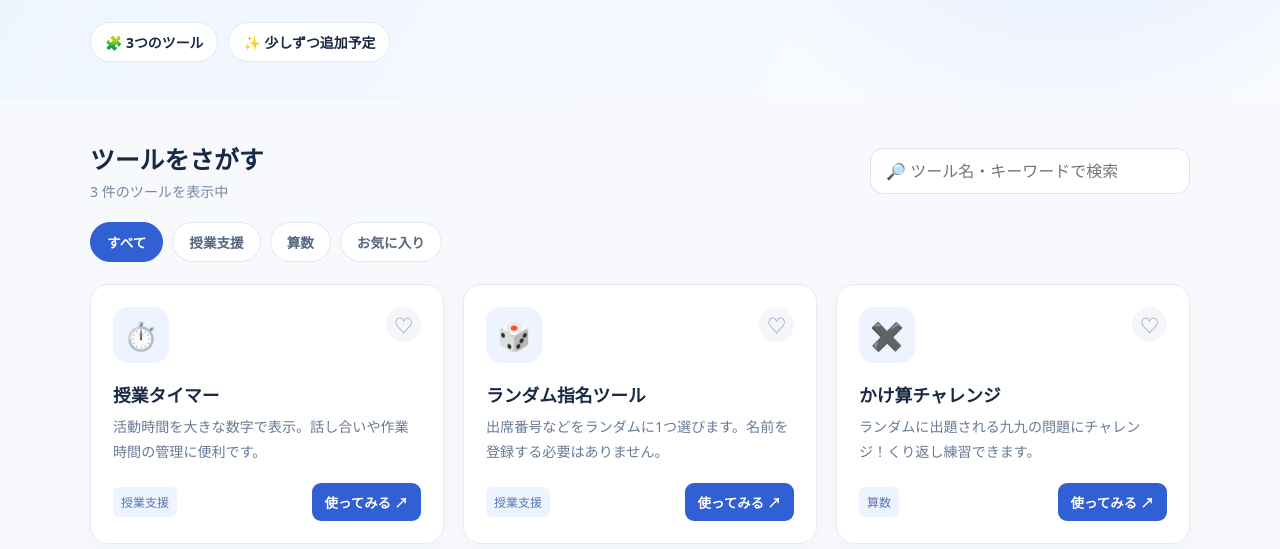
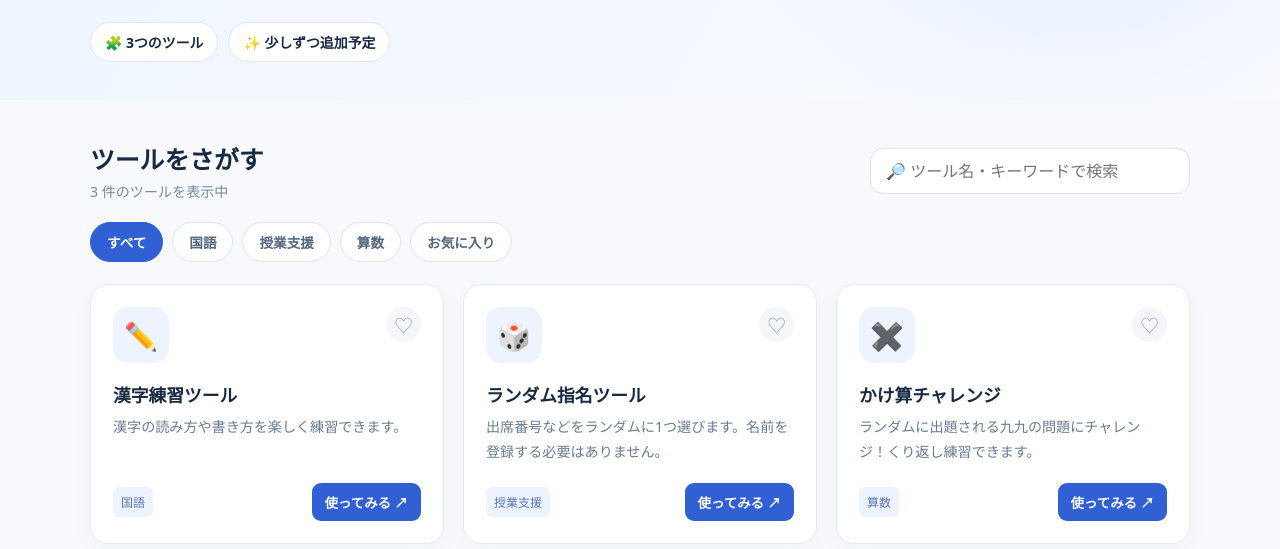
Before and after one commit to manabi-tools-lab-hy/manabi-toolbox, a plain HTML site: page index.html in a window 1280 px wide. Shown: the part 403-952 px from the top of the page. Drawn offline with Linux system fonts and the light colour scheme.

Commit message:
Update index.html

```diff
--- a/index.html
+++ b/index.html
@@ -21,10 +21,11 @@
   公開前に、追加するリンクが安全で適切か確認してください。
 */
 const TOOLS = [
- {id:'timer',name:'授業タイマー',description:'活動時間を大きな数字で表示。話し合いや作業時間の管理に便利です。',category:'授業支援',icon:'⏱️',builtIn:'timer'},
+
+{id:'kanji1',name:'漢字練習ツール',description:'漢字の読み方や書き方を楽しく練習できます。',category:'国語',icon:'✏️',external:'https://manabi-tools-lab-hy.github.io/manabi-toolbox/'},
  {id:'picker',name:'ランダム指名ツール',description:'出席番号などをランダムに1つ選びます。名前を登録する必要はありません。',category:'授業支援',icon:'🎲',builtIn:'picker'},
  {id:'quiz',name:'かけ算チャレンジ',description:'ランダムに出題される九九の問題にチャレンジ！くり返し練習できます。',category:'算数',icon:'✖️',builtIn:'quiz'}
- // 追加例: ,{id:'social1',name:'社会科クイズ',description:'都道府県の学習に挑戦！',category:'社会',icon:'🗾',external:'https://example.com/'}
+ // 追加例: ,{id:'social1',name:'社会科クイズ',description:'都道府県の学習に挑戦！',category:'社会',icon:'🗾',external:'https://manabi-tools-lab-hy.github.io/manabi-toolbox/'}
 ];
 const $=id=>document.getElementById(id);
 let selected='すべて';const savedKey='manabi-toolbox-favs-v1';let favorites=[];try{const v=JSON.parse(localStorage.getItem(savedKey)||'[]');if(Array.isArray(v))favorites=v.filter(x=>typeof x==='string')}catch(e){}
```
